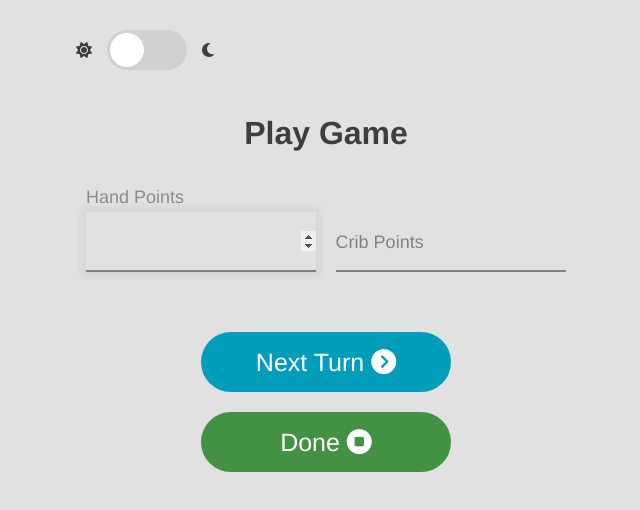
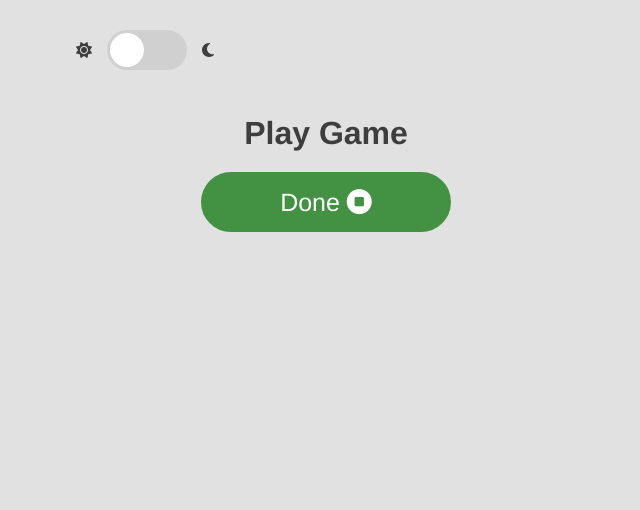
Before and after one commit to ClaytonDewey/tca-cribbage, a React (Create React App) app: page /#/play in a window 1280 px wide. Shown: the top 510 px of the page, without its empty margins (314-954 px from the left). Built offline with nearby package versions, Linux system fonts and the light colour scheme.

Commit message:
Update PlayGame.tsx

```diff
--- a/src/Components/PlayGame/PlayGame.tsx
+++ b/src/Components/PlayGame/PlayGame.tsx
@@ -59,7 +59,10 @@ export const PlayGame = ({ currentGame }) => {
             </div>
             <div className="container container-play">
                 <h1 className="text-center my-2">Play Game</h1>
-                {/* <h2 className="text-center my-2">{currentPlayer}</h2> */}
+
+                {
+                    playerOrder.map(x => (
+                        <div key={x.name}>
                             <div className="container-points">
                                 <div className="form-control">
                                     <input id="points-hand" type="number" autoFocus required />
@@ -72,9 +75,18 @@ export const PlayGame = ({ currentGame }) => {
                                 </div>
                             </div>
 
-                <button className="btn btn-info mt-2" onClick={() => nextTurn({ name: currentPlayer?.name, order: currentPlayer?.order, currentScore: 2})}>
+                            {
+                                currentPlayer === x && (
+                                    <button className="btn btn-info mt-2" onClick={() => nextTurn(x)}>
                                         Next Turn <i className="fa-solid fa-circle-chevron-right"></i>
                                     </button>
+                                )
+                            }
+                        </div>
+                    ))
+                }
+
+                {/*  */}
 
                 <button className="btn btn-success mt-2" onClick={endGame}>
                     Done <i className="fa-solid fa-circle-stop"></i>
```
Lines whose indentation alone changed are shown as unchanged.
